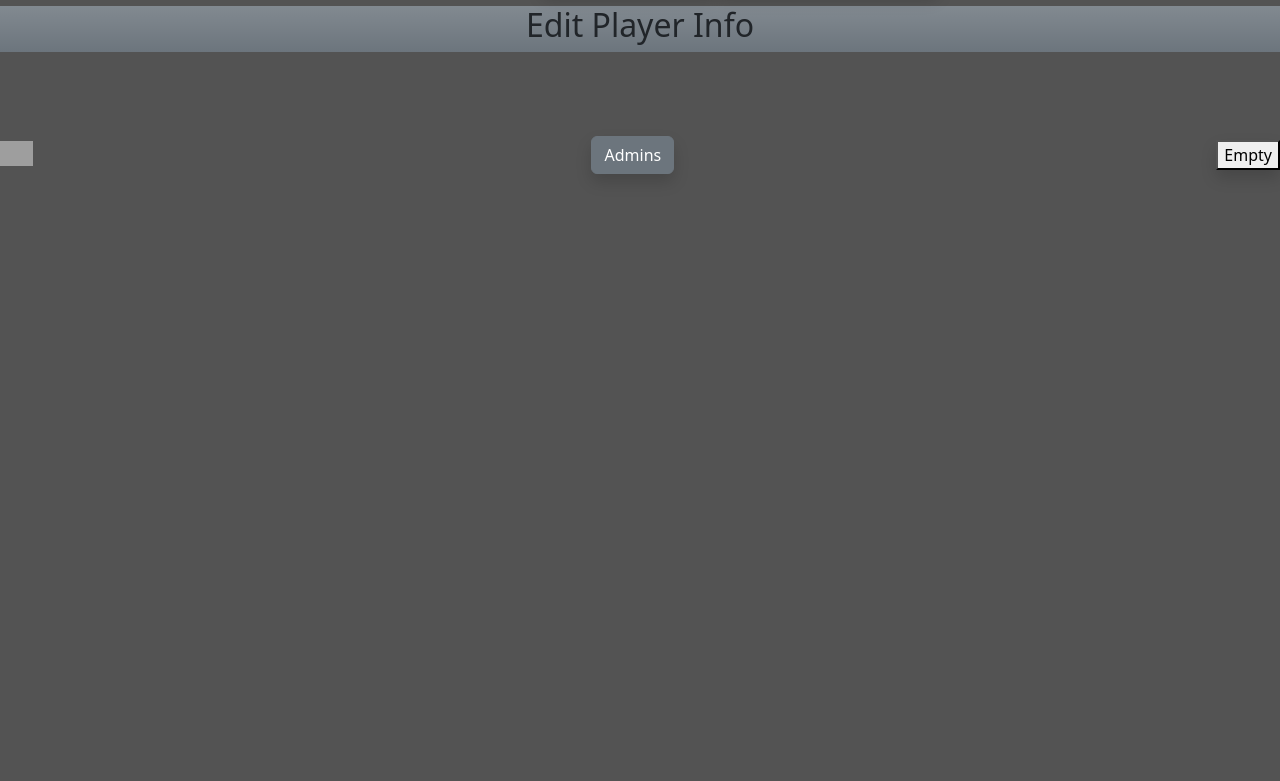
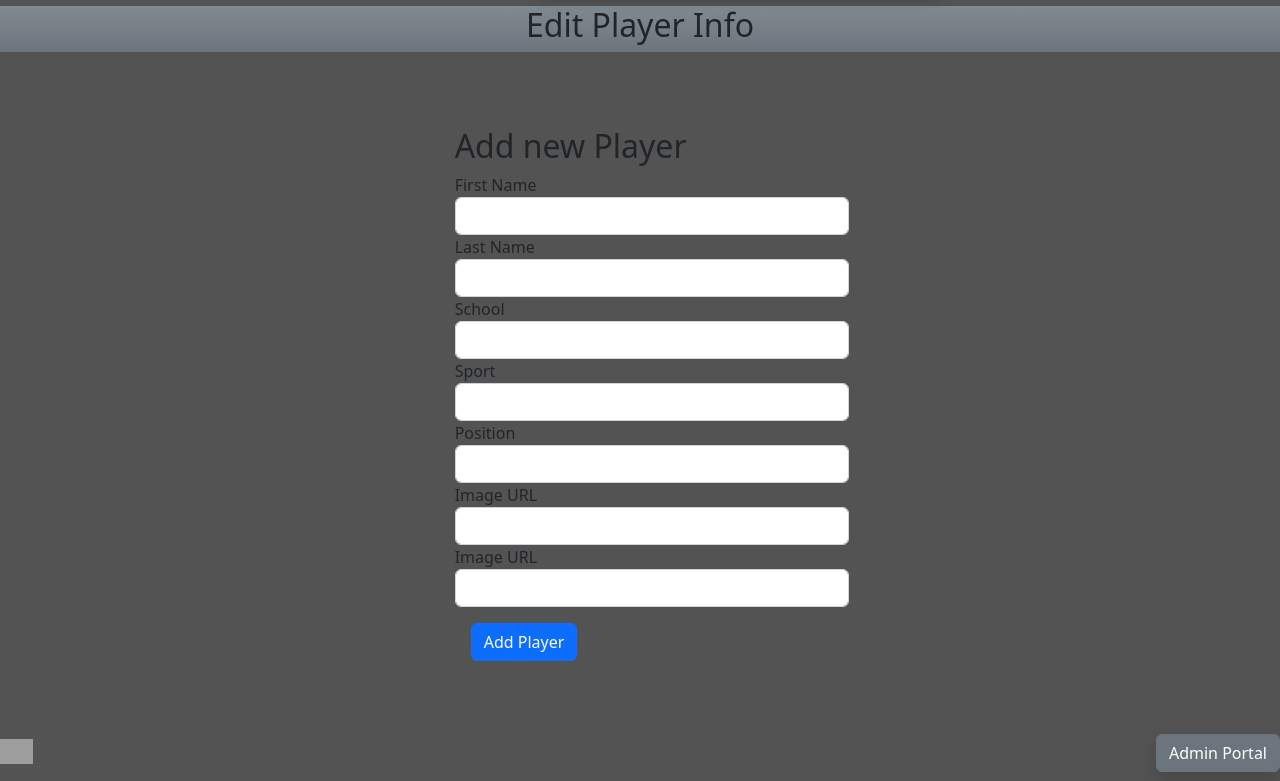
Before and after one commit to seanthewonderful/oncoor_sample, a Flask app: page /edit_player in a window 1280 px wide. Shown: the part 68-849 px from the top of the page. Before the commit the page ends 242 px from the top, so only its background shows below. Run offline with Flask 2, Linux system fonts and the light colour scheme; data that the repository does not hold is empty; parts of the project's set-up code (start-up, migrations or seed data) failed here and were passed over; some libraries are stand-ins or nearby versions; some web fonts are replaced; grey boxes are pictures that could not be loaded.

Commit message:
some fixes

```diff
--- a/src/__init__.py
+++ b/src/__init__.py
@@ -199,7 +199,9 @@ def edit_player():
             db.session.close()
             flash("Player deleted", category="danger")
             return redirect(url_for('edit_player'))
-    return render_template('edit_player.html', players=Player.query.all())
+    return render_template('edit_player.html',
+                           players=Player.query.all(),
+                           add_player_form=AddPlayer())
 
 
 @app.endpoint("edit_shop_items")
@@ -230,7 +232,8 @@ def edit_shop_items():
     return render_template('edit_shop_items.html',
                            items=ShopItem.query.all(),
                            players=Player.query.all(),
-                           get_player=get_player)
+                           get_player=get_player,
+                           add_shop_form=AddShopItem())
 
 
 if __name__ == "__main__":
--- a/src/templates/edit_player.html
+++ b/src/templates/edit_player.html
@@ -109,6 +109,43 @@
     </div>
 
     {% endfor %}
+    <div class="row py-4 justify-content-center">
+        <form class="col-lg-4 add_player_form" method="post" action="{{ url_for('add_player') }}">
+            <h2>Add new Player</h2>
+                {{ add_player_form.csrf_token }}
+            <div class="form-group">
+                {{ add_player_form.first_name.label }}
+                {{ add_player_form.first_name(class="form-control") }}
+            </div>
+            <div class="form-group">
+                {{ add_player_form.last_name.label }}
+                {{ add_player_form.last_name(class="form-control") }}
+            </div>
+            <div class="form-group">
+                {{ add_player_form.school.label }}
+                {{ add_player_form.school(class="form-control") }}
+            </div>
+            <div class="form-group">
+                {{ add_player_form.sport.label }}
+                {{ add_player_form.sport(class="form-control") }}
+            </div>
+            <div class="form-group">
+                {{ add_player_form.position.label }}
+                {{ add_player_form.position(class="form-control") }}
+            </div>
+            <div class="form-group">
+                {{ add_player_form.img1_url.label }}
+                {{ add_player_form.img1_url(class="form-control") }}
+            </div>
+            <div class="form-group">
+                {{ add_player_form.img2_url.label }}
+                {{ add_player_form.img2_url(class="form-control") }}
+            </div>
+            <div class="form-group m-3">
+                {{ add_player_form.submit(class="btn btn-primary") }}
+            </div>
+        </form>
+    </div>
 </div>
 
 {% endblock %}
--- a/src/templates/footer.html
+++ b/src/templates/footer.html
@@ -3,7 +3,6 @@
         <a class="navbar-brand" href="#">
             <img src="https://i0.wp.com/oncoormarketing.com/wp-content/uploads/2021/10/cropped-cropped-oncoor_logo__1_-removebg-preview.png" alt="oncoor logo" height='25' class="d-inline-block align-text-top">
         </a>
-        <a class="btn btn-secondary shadow" href="{{ url_for('admin') }}">Admins</a>
-        <button class="btn-secondary shadow">{{ footer_var | default("Empty") }}</button>
+        <a class="btn btn-secondary shadow" href="{{ url_for('admin') }}">Admin Portal</a>
     </div>
 </footer>
--- a/src/templates/navbar.html
+++ b/src/templates/navbar.html
@@ -53,7 +53,7 @@
               <a class="nav-link" href="#">Welcome, Administrator!</a>
             </li>
 
-            {% elif request.url_rule.endpoint == 'edit_shop_item' %}
+            {% elif request.url_rule.endpoint == 'edit_shop_items' %}
 
             <li class="nav-item">
               <a class="nav-link shadow bg-secondary bg-gradient" href="{{ url_for('admin') }}">Admin Page</a>
```
Also changed, not shown: src/templates/edit_shop_items.html (+29 -0 lines).
